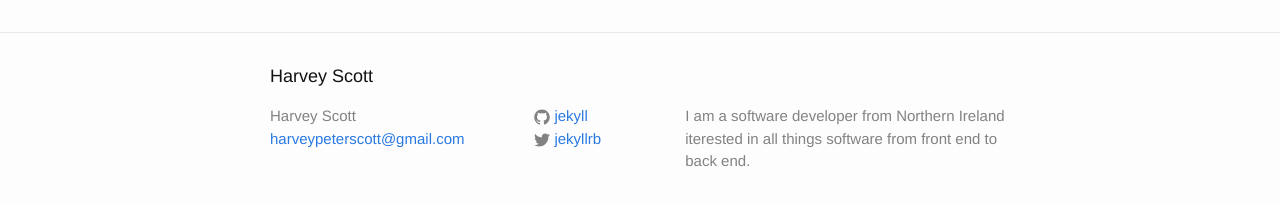
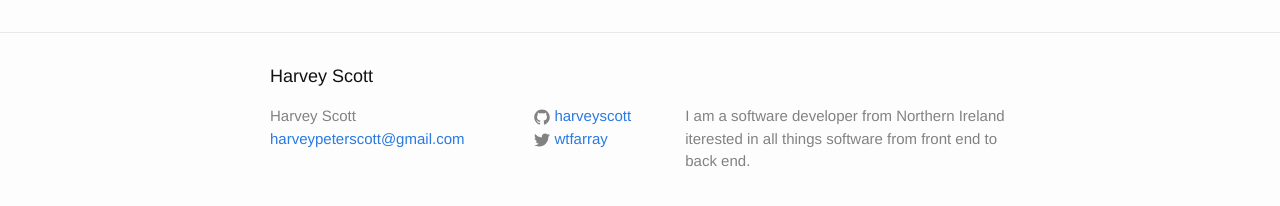
Before and after one commit to harveyscott/harveyscott.github.io, a Jekyll site: the page built from index.html, in a window 1280 px wide. Shown: the part 174-380 px from the top of the page. Built offline with Jekyll 4.4.1, drawn with Linux system fonts in a browser that asks for light colours.

Commit message:
Update Twitter and Github names

```diff
--- a/_config.yml
+++ b/_config.yml
@@ -11,8 +11,8 @@ email: harveypeterscott@gmail.com
 description: I am a software developer from Northern Ireland iterested in all things software from front end to back end.
 baseurl: "" # the subpath of your site, e.g. /blog
 url: "http://yourdomain.com" # the base hostname & protocol for your site
-twitter_username: jekyllrb
-github_username:  jekyll
+twitter_username: wtfarray
+github_username:  harveyscott
 
 # Build settings
 markdown: kramdown
```
